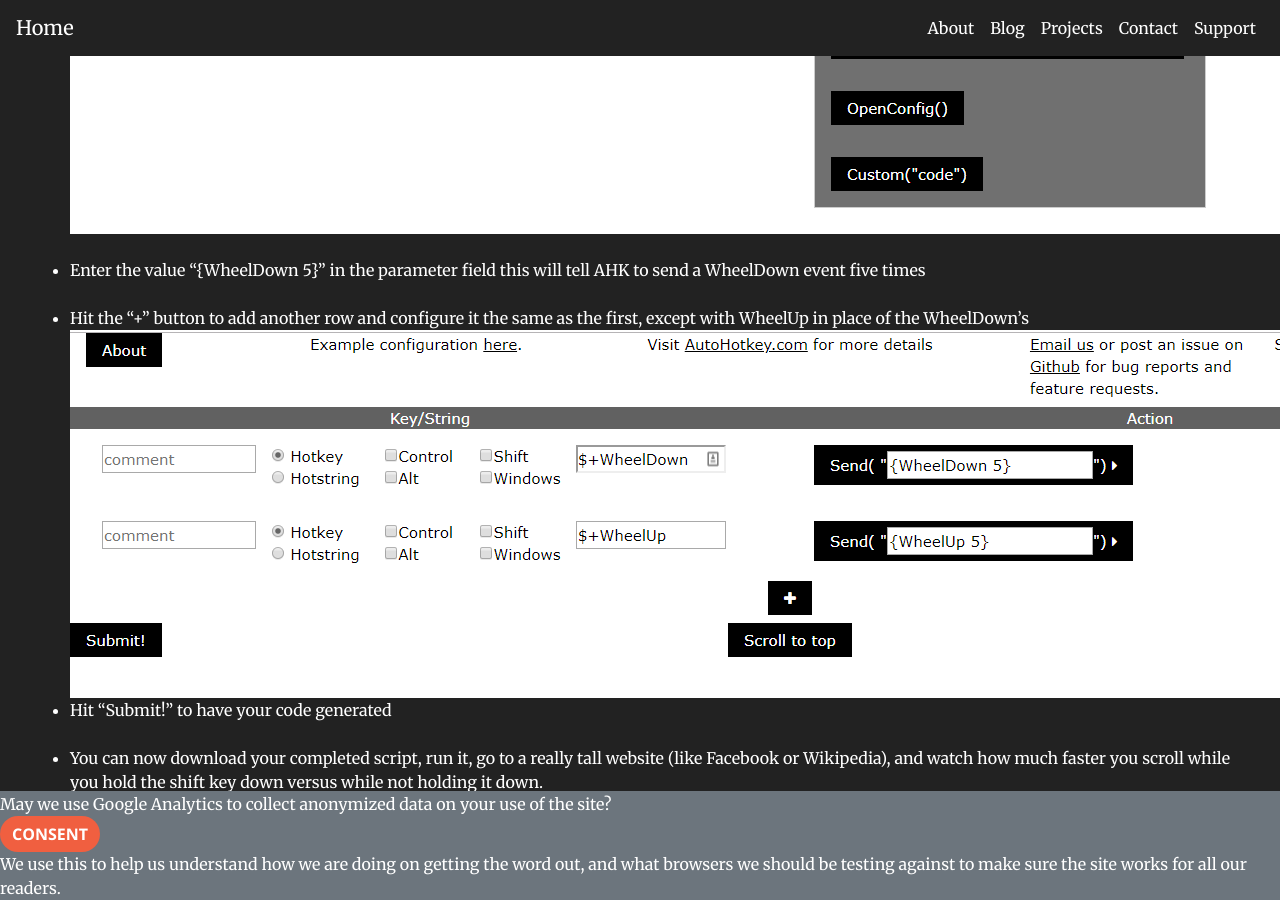
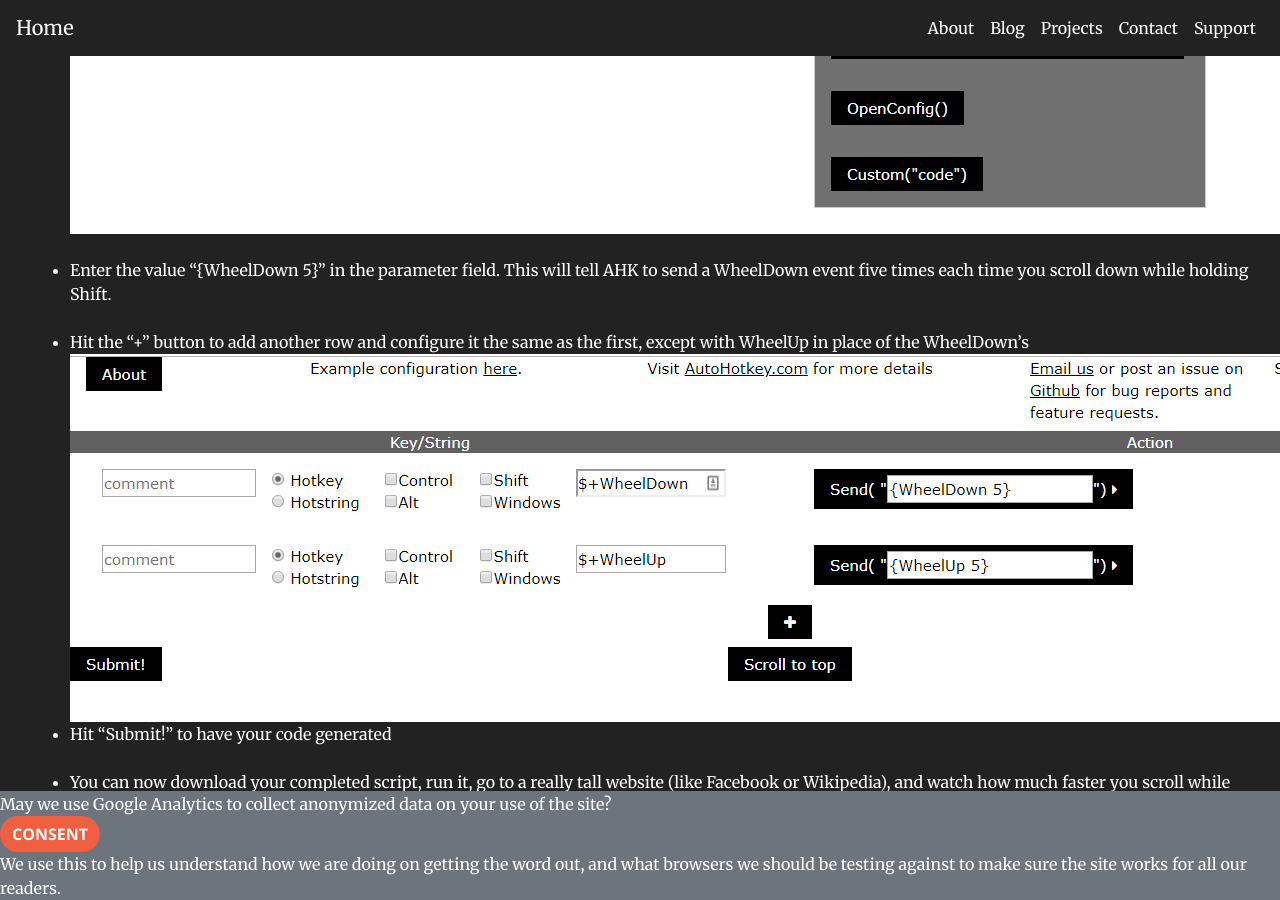
Before and after one commit to mshafer1/website, a Jekyll site: the page built from _Blog/AHK.md, in a window 1280 px wide and 900 px high, scrolled down 6040 px. Built offline with Jekyll 4.4.1, drawn with Linux system fonts in a browser that asks for light colours; comment, search, counter and statistics services are not loaded.

Commit message:
more grammar

```diff
--- a/_Blog/AHK.md
+++ b/_Blog/AHK.md
@@ -124,8 +124,8 @@ Ever encounter a document or website where you wish your mouse scrolled a lot fa
   <br/>
   ![change the option to Hotstring](ahkOverviewFiles/selectSend.png)
   <br/><br/>
-* Enter the value "{WheelDown 5}" in the parameter field
-  this will tell AHK to send a WheelDown event five times
+* Enter the value "{WheelDown 5}" in the parameter field.
+  This will tell AHK to send a WheelDown event five times each time you scroll down while holding Shift.
   <br/><br/>
 * Hit the "+" button to add another row and configure it the same as the first, except with WheelUp in place of the WheelDown's
   <br/>
```
